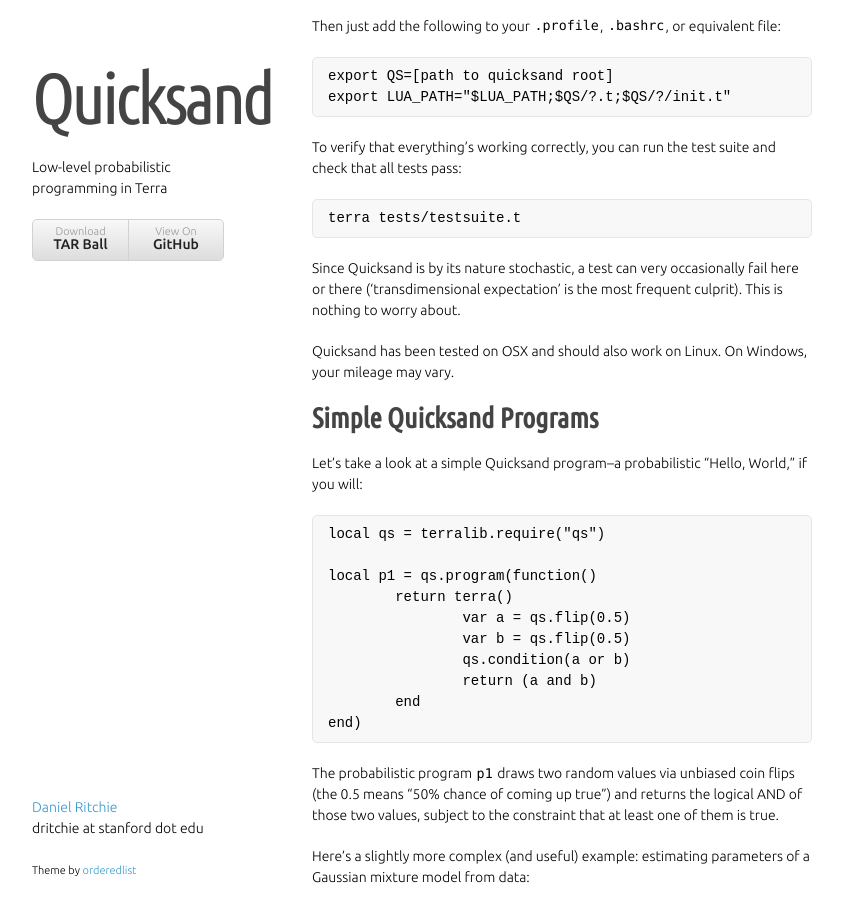
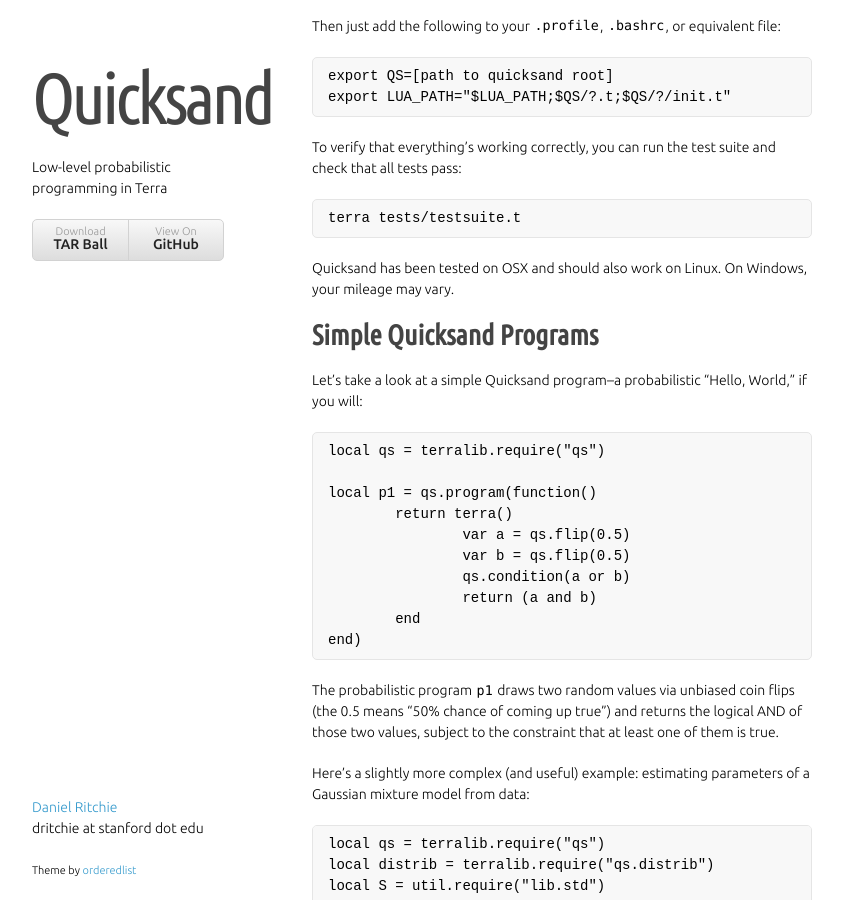
Before and after one commit to dritchie/quicksand, a Jekyll site: the page built from index.md, in a window 1280 px wide and 900 px high, scrolled down 1184 px. Shown: the whole window, without its empty margins (218-1061 px from the left). Built offline with Jekyll 4.4.1, drawn with Linux system fonts in a browser that asks for light colours; some web fonts are replaced.

Commit message:
Meh, this was confusing.

```diff
--- a/index.md
+++ b/index.md
@@ -21,8 +21,6 @@
 To verify that everything's working correctly, you can run the test suite and check that all tests pass:
 
 	terra tests/testsuite.t
-
-Since Quicksand is by its nature stochastic, a test can very occasionally fail here or there ('transdimensional expectation' is the most frequent culprit). This is nothing to worry about.
 
 Quicksand has been tested on OSX and should also work on Linux. On Windows, your mileage may vary.
 
```
